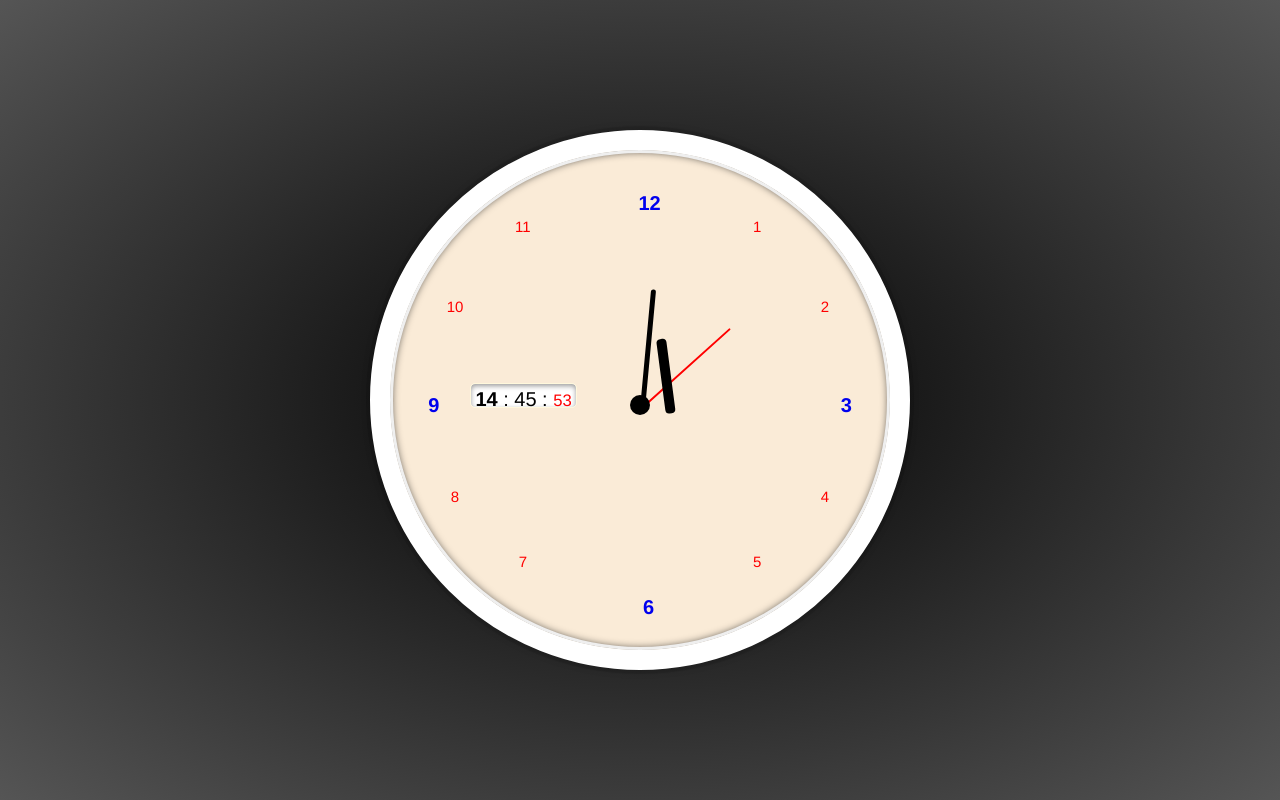
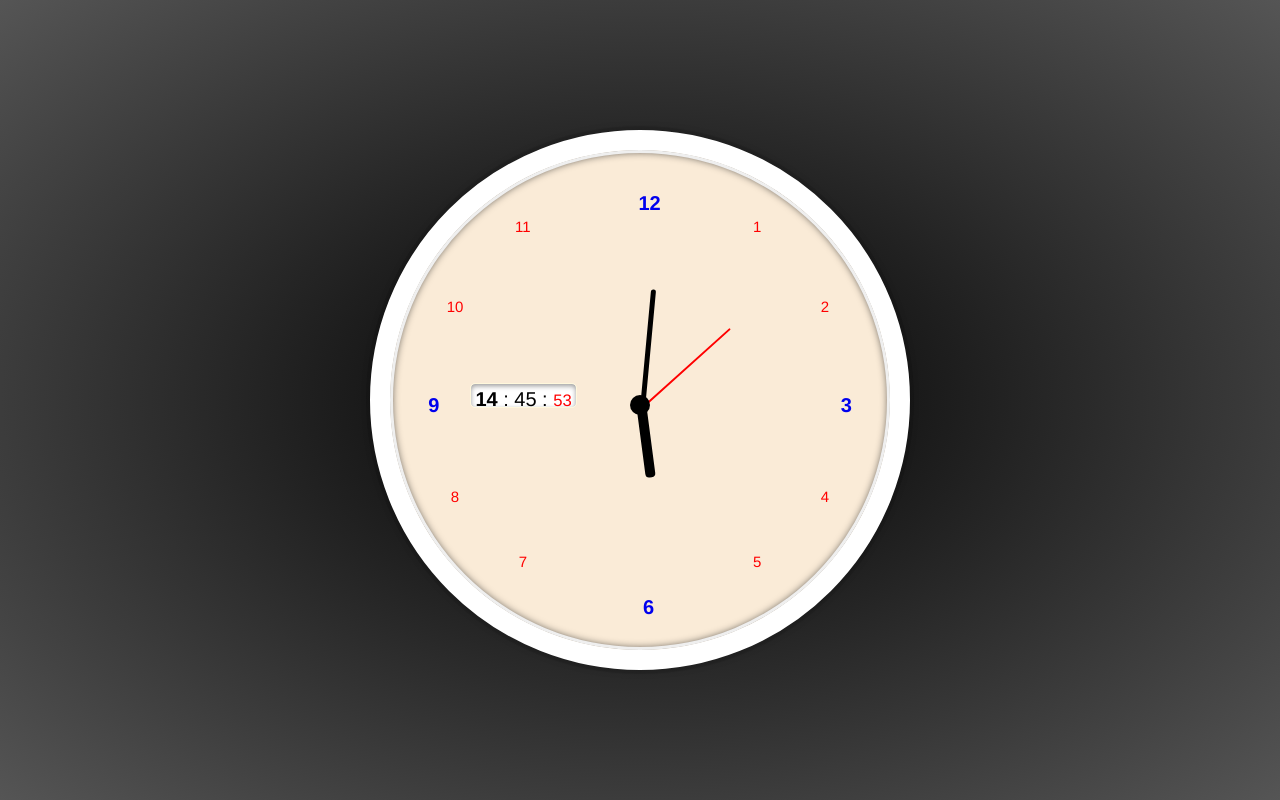
Before and after one commit to Abdoli98/JS-Clock, a plain HTML site: page index.html in a window 1280 px wide. Drawn offline with Linux system fonts and the light colour scheme.

Commit message:
Update main.css

```diff
--- a/main.css
+++ b/main.css
@@ -89,8 +89,8 @@ background-color: antiquewhite;
     transform-origin: bottom center;
     border-radius: 4px;
     position: absolute;
-    top: 75px;
-    left: 228px;
+    top: 139px;
+    left: 208px;
     z-index: 10;
     transition-timing-function: cubic-bezier(0.1, 2.7, 0.58, 1);
       transform: rotate(360deg);
```
